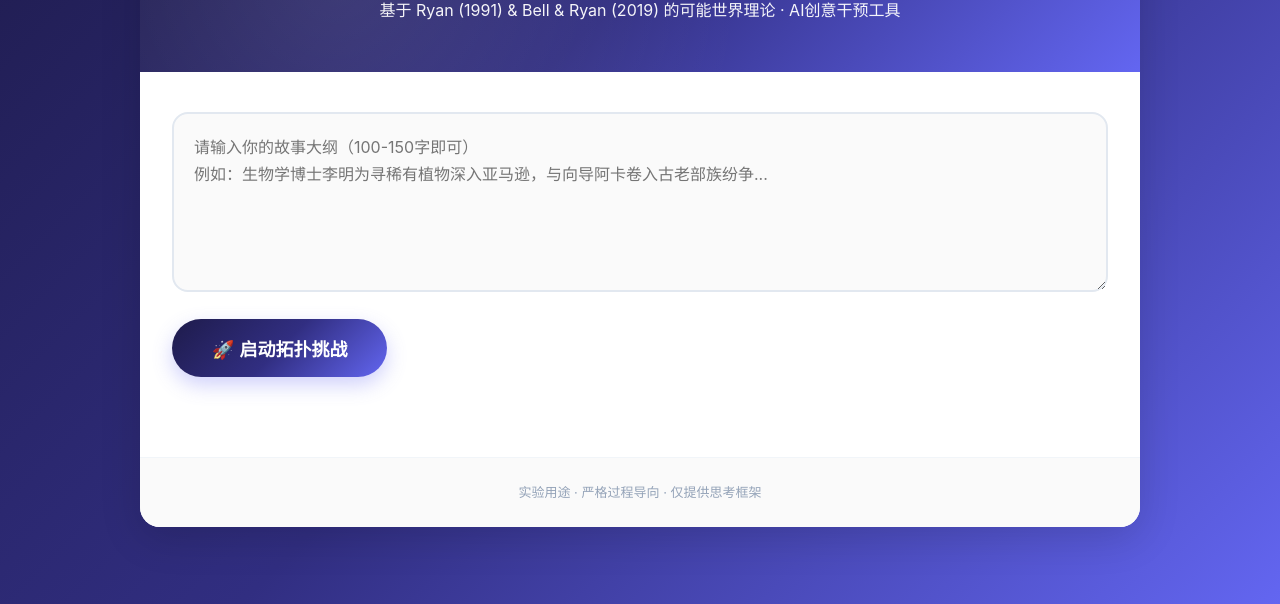
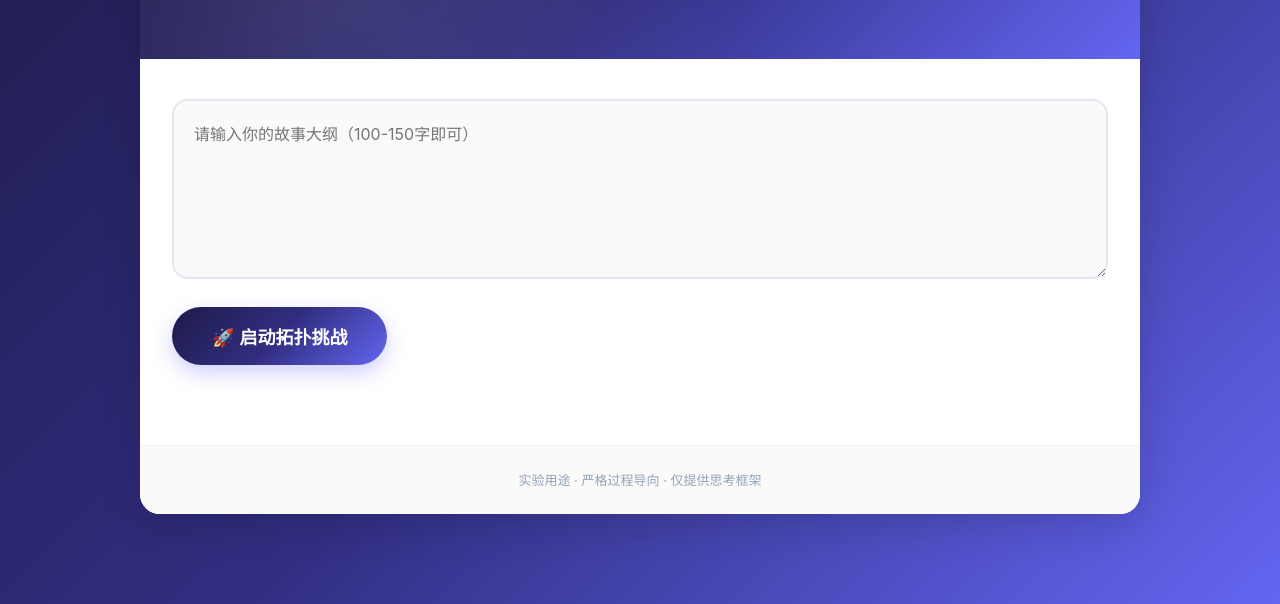
Before and after one commit to wangmoumou400-code/possible-worlds-tool3.0, a website: page public/index.html in a window 1280 px wide. Shown: the part 196-800 px from the top of the page. Drawn offline with Linux system fonts and the light colour scheme.

Commit message:
Update index.html

```diff
--- a/public/index.html
+++ b/public/index.html
@@ -252,12 +252,11 @@
 <div class="container">
     <div class="header">
         <h1>🌀 叙事拓扑挑战</h1>
-        <p>基于 Ryan (1991) & Bell & Ryan (2019) 的可能世界理论 · AI创意干预工具</p>
     </div>
     <div class="content">
         <div class="input-section">
             <textarea id="userInput" placeholder="请输入你的故事大纲（100-150字即可）
-例如：生物学博士李明为寻稀有植物深入亚马逊，与向导阿卡卷入古老部族纷争..."></textarea>
+"></textarea>
             <button id="generateBtn">🚀 启动拓扑挑战</button>
         </div>
         <div id="resultArea" class="result"></div>
```
